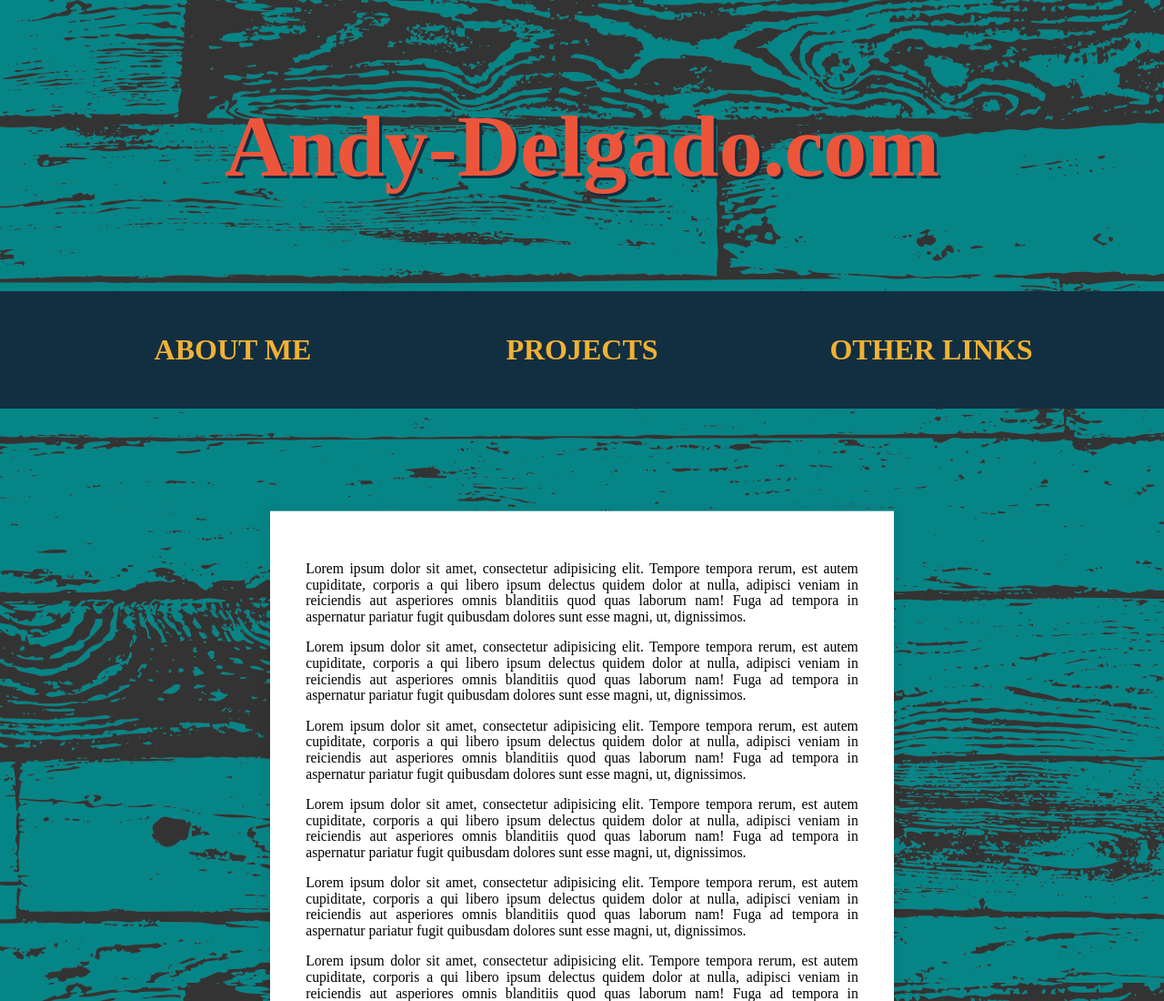
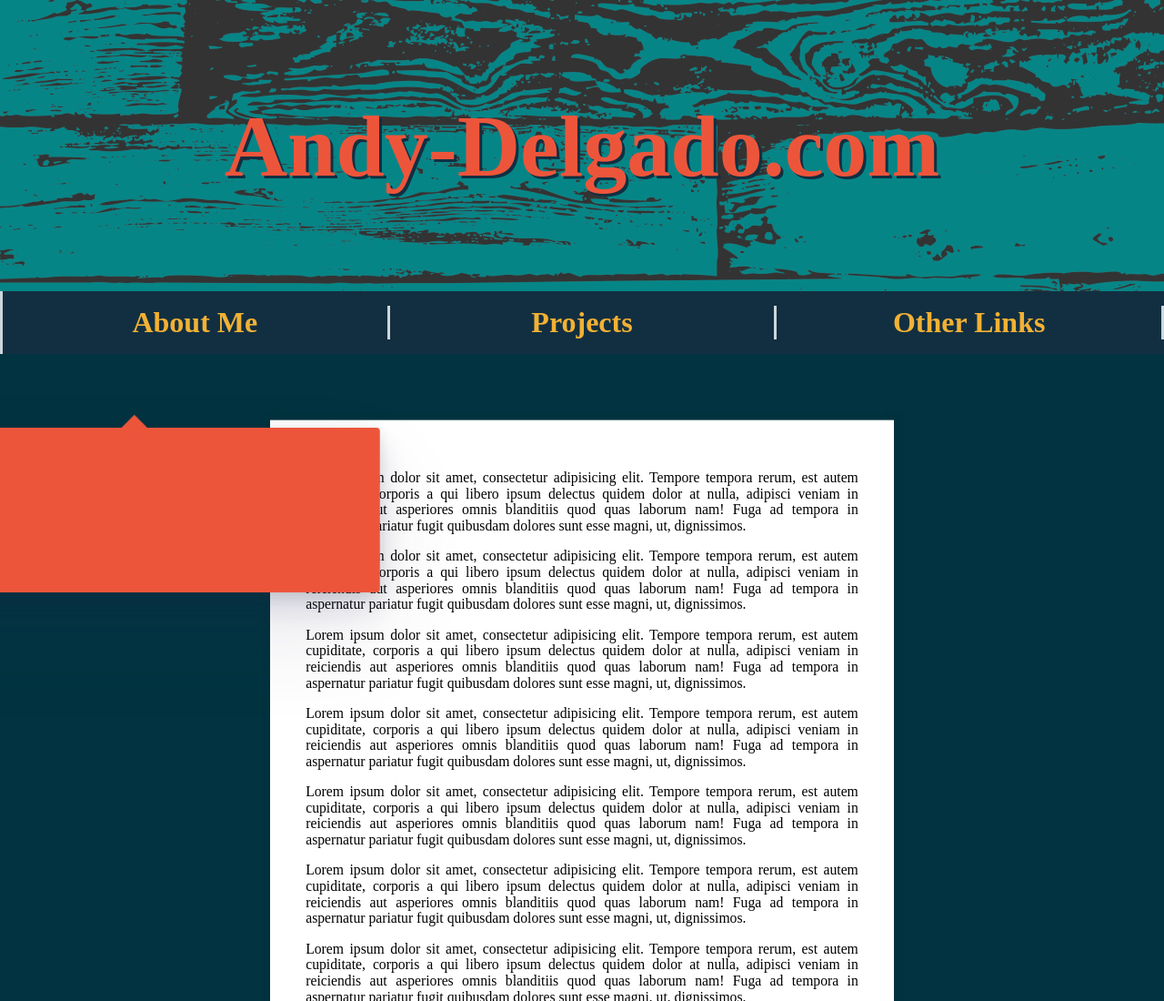
Before and after one commit to adelgado0723/andy-delgado.com, a website built with Parcel: page src/index.html in a window 1280 px wide. Shown: the top 1100 px of the page at 91% size. Built offline with nearby package versions, Linux system fonts and the light colour scheme.

Commit message:
Worked on styling sticky nav

```diff
--- a/src/NavFollow.css
+++ b/src/NavFollow.css
@@ -2,10 +2,12 @@
   /* color: #4fb99f; */
   text-shadow: var(--dark-blue) 3px 3px;
   color: var(--red);
-  margin-top: 0;
-  padding-top: 0;
+  /* margin-top: 0; */
+
+  /* padding-top: 0; */
   font-size: 3em;
   font-weight: bold;
+  top: 0;
   height: 40vh;
   text-align: center;
   align-items: center;
@@ -29,39 +31,42 @@
   color: var(--yellow);
   text-decoration: none;
   font-size: 2em;
-  border: #f2b134;
+  border: var(--yellow);
   /* background: rgba(17, 47, 65, 0.822); */
-  padding: 10px 20px;
+  /* padding: 5px 10px; */
   display: inline-block;
-  margin: 20px;
+  /* margin: 20px; */
   /* margin-top: var(--button-spacing); */
-  border-radius: 5px;
+  /* border-radius: 5px; */
   font-weight: bold;
   /* border: 10px solid red; */
 }
 
+.nav-links > li:hover {
+  background-color: var(--light-dark-blue);
+}
 nav ul {
   list-style: none;
   margin: 0;
   padding: 0;
-  display: flex;
-  justify-content: center;
+  /* display: flex; */
   /* align-items: center; */
-  color: #fcedeb;
   /* border: 10px solid red; */
 }
 .nav-links {
-  background-color: #112f41;
+  background-color: var(--dark-blue);
   align-items: center;
   justify-content: space-around;
   display: flex;
-  padding: 0px 5vw;
+  /* padding: 0px 5vw; */
 }
 .nav-links > li {
   position: relative;
   display: flex;
   justify-content: center;
   flex: 1;
+
+  border-right: 3px solid var(--gray);
   /* border: 10px solid red; */
 }
 
@@ -99,7 +104,7 @@
   width: 100px;
   height: 100px;
   position: absolute;
-  background: #ed553b;
+  background: var(--red);
   border-radius: 4px;
   box-shadow: 0 50px 100px rgba(50, 50, 93, 0.1),
     0 15px 35px rgba(50, 50, 93, 0.15), 0 5px 15px rgba(0, 0, 0, 0.1);
@@ -121,7 +126,7 @@
   width: 20px;
   height: 20px;
   display: block;
-  background: #ed553b;
+  background: var(--red);
   transform: translateY(-50%) rotate(45deg);
   /* border: 10px solid red; */
 }
--- a/src/StickyNav.css
+++ b/src/StickyNav.css
@@ -8,23 +8,23 @@
 li.logo {
   max-width: 0;
   overflow: hidden;
-  background: white;
   transition: all 0.5s;
   font-weight: 600;
   font-size: 30px;
+  background-color: var(--yellow);
 }
 
 li.logo a {
-  color: black;
+  color: var(--dark-blue);
 }
 
 nav a {
-  text-decoration: none;
-  padding: 20px;
-  display: inline-block;
-  color: white;
+  /* text-decoration: none; */
+  /* padding: 20px; */
+  /* display: inline-block; */
+  /* color: white; */
   transition: all 0.2s;
-  text-transform: uppercase;
+  /* text-transform: uppercase; */
 }
 body.fixed-nav nav {
   position: fixed;
@@ -33,14 +33,16 @@
 
 .fixed-nav li.logo {
   max-width: 500px;
+  flex: 1;
 }
 
 body.fixed-nav .site-wrap {
   transform: scale(1);
 }
+
 .site-wrap {
   max-width: 700px;
-  margin: 70px auto;
+  margin: 30px auto;
   background: white;
   padding: 40px;
   text-align: justify;
--- a/src/index.html
+++ b/src/index.html
@@ -13,7 +13,7 @@
   </head>
   <body>
     <header class="banner">
-      <h1>Andy-Delgado.com</h1>
+      <h1 class="title">Andy-Delgado.com</h1>
     </header>
     <nav class="top">
       <div
@@ -23,7 +23,7 @@
         <span class="arrow"></span>
       </div>
       <ul class="nav-links">
-        <li class="logo"><a href="#">A||D</a></li>
+        <li class="logo"><a href="#">AD</a></li>
         <li class="">
           <a href="#">About Me</a>
           <div class="dropdown dropdown1">
--- a/src/style.css
+++ b/src/style.css
@@ -1,6 +1,7 @@
 :root {
   --button-spacing: 10vh;
   --dark-blue: rgba(18, 47, 65, 1);
+  --light-dark-blue: rgb(27, 63, 85);
   --aqua: rgba(6, 133, 135, 1);
   --light-blue: rgba(79, 185, 159, 1);
   --yellow: rgba(242, 177, 52, 1);
@@ -38,5 +39,6 @@
   padding: 0;
   min-height: 100vh;
   min-width: 100vw;
-  background-image: url('../assets/images/topography.png');
+  /* background-image: url('../assets/images/topography.png'); */
+  background: var(--dark-green);
 }
```
Also changed, not shown: src/StickyNav.js (+10 -0 lines).
